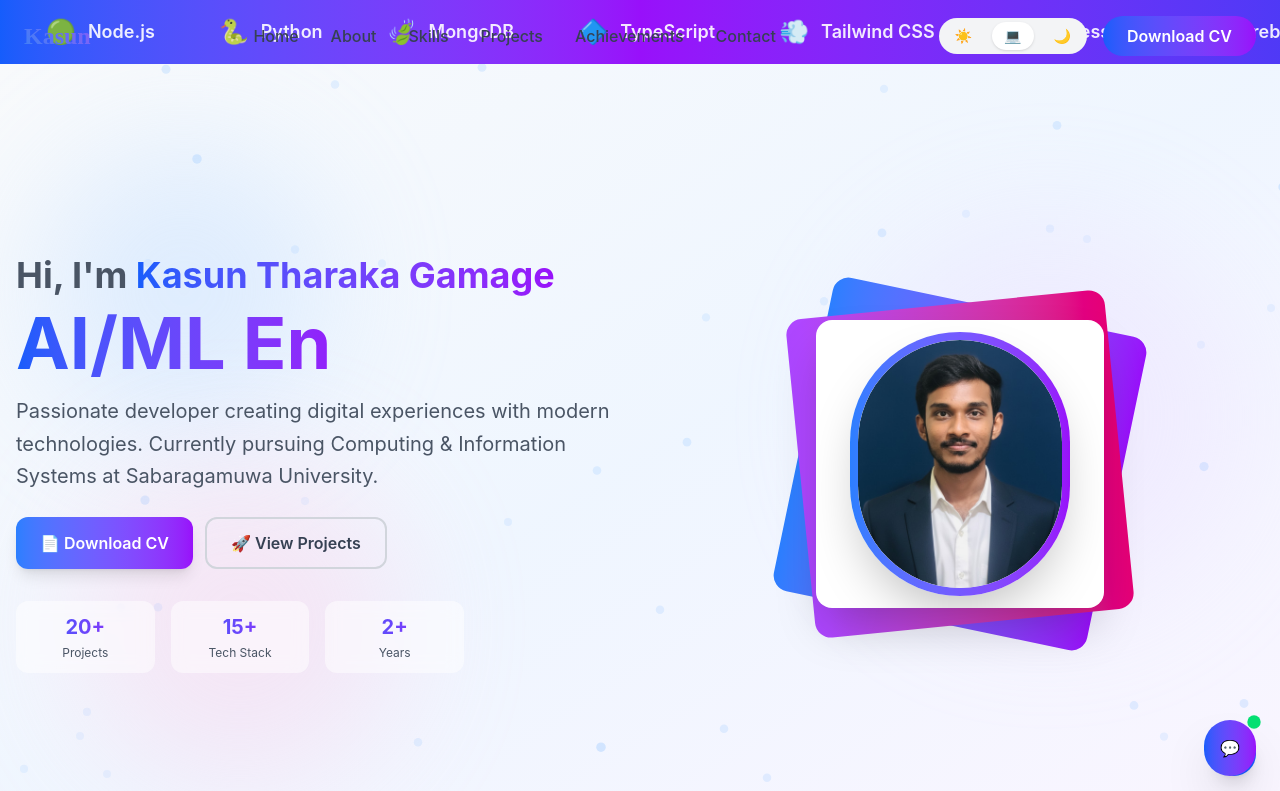
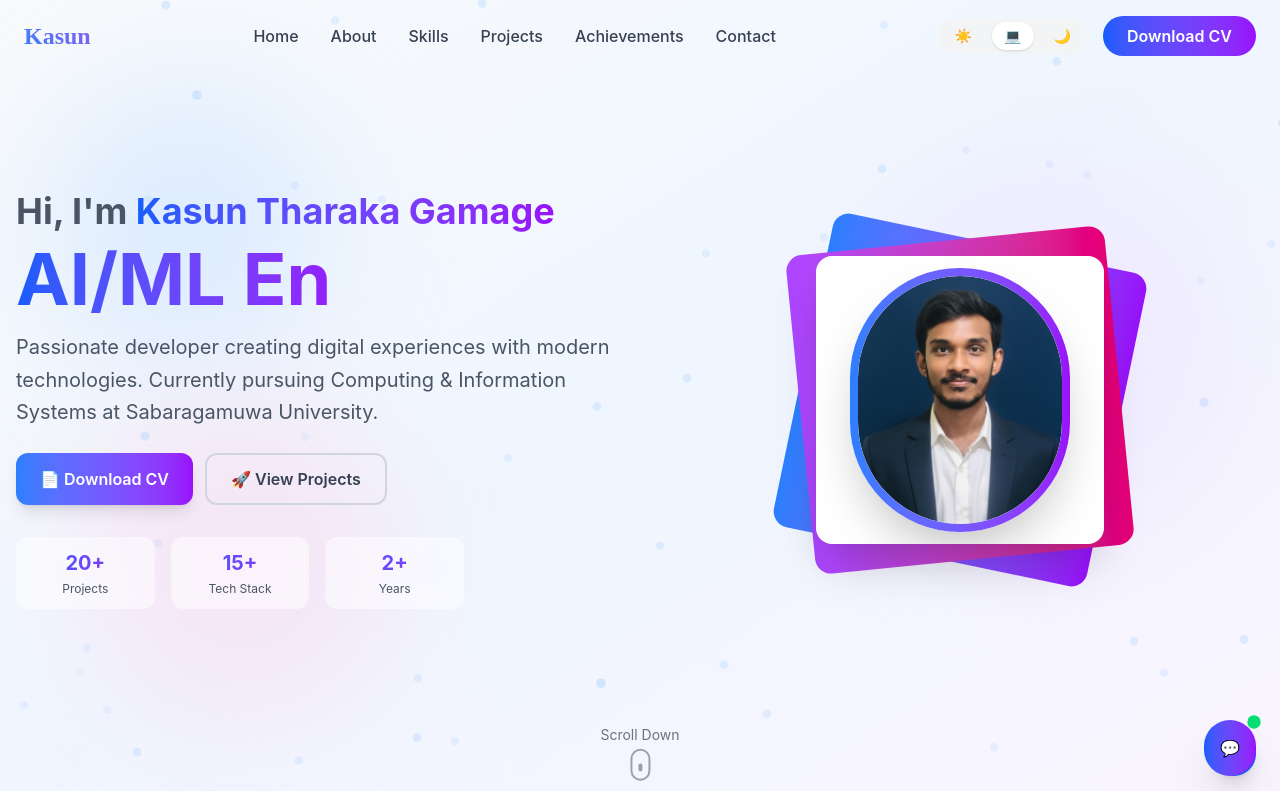
Before and after one commit to KTGamage/My-portfolio, a React (Vite) app in the folder apps/site/: page / in a window 1280 px wide. Shown: the top 791 px of the page. Built offline with nearby package versions, Linux system fonts and the light colour scheme.

Commit message:
Update Order Of the Component

```diff
--- a/apps/site/src/App.jsx
+++ b/apps/site/src/App.jsx
@@ -80,11 +80,12 @@ function App() {
   return (
     <ThemeProvider>
       <Router>
-        <div className="App bg-white dark:bg-gray-900 transition-colors duration-300">
+        <div className="App bg-white dark:bg-gray-900 transition-colors duration-300 overflow-x-hidden">
           <Navbar />
-          <RunningBanner />
-          <main>
+
+          <main className="w-full">
             <Hero />
+            <RunningBanner />
             <About />
             <Skills />
             <Projects />
```
